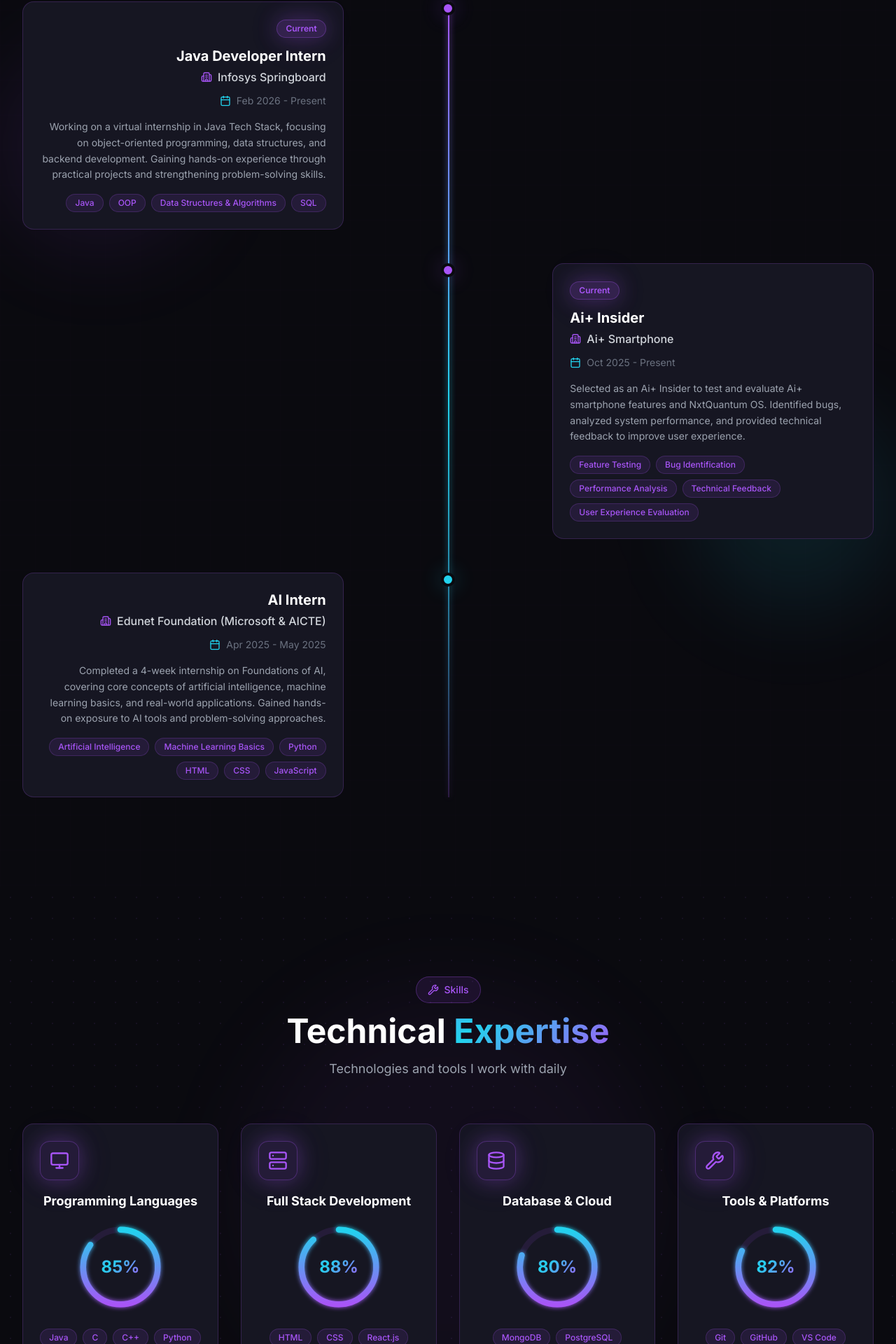
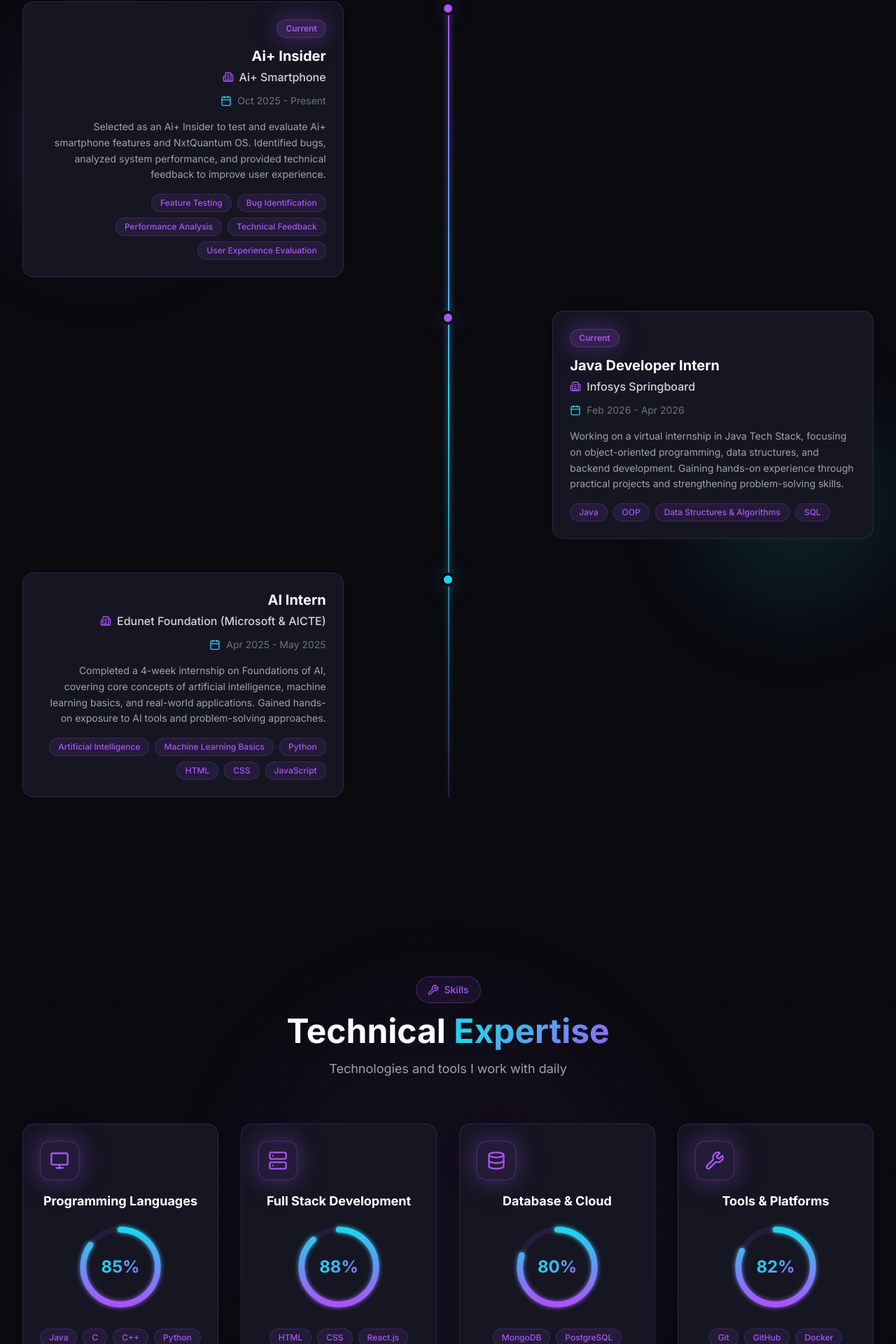
Before and after one commit to adeshsonawane46/Personal-Portfolio, a React (Vite) app: page / in a window 1280 px wide. Shown: the part 2178-4098 px from the top of the page at 70% size. Built offline with nearby package versions, Linux system fonts and the light colour scheme.

Commit message:
Updated skills section

```diff
--- a/src/data/portfolioData.js
+++ b/src/data/portfolioData.js
@@ -32,15 +32,6 @@ export const stats = [
 export const experiences = [
   {
     id: 1,
-    role: "Java Developer Intern",
-    company: "Infosys Springboard",
-    period: "Feb 2026 - Present",
-    description: "Working on a virtual internship in Java Tech Stack, focusing on object-oriented programming, data structures, and backend development. Gaining hands-on experience through practical projects and strengthening problem-solving skills.",
-    skills: ["Java", "OOP", "Data Structures & Algorithms", "SQL"],
-    current: true,
-  },
-  {
-    id: 2,
     role: "Ai+ Insider",
     company: "Ai+ Smartphone",
     period: "Oct 2025 - Present",
@@ -48,6 +39,17 @@ export const experiences = [
     skills: ["Feature Testing", "Bug Identification", "Performance Analysis", "Technical Feedback", "User Experience Evaluation"],
     current: true,
   },
+
+  {
+    id: 2,
+    role: "Java Developer Intern",
+    company: "Infosys Springboard",
+    period: "Feb 2026 - Apr 2026",
+    description: "Working on a virtual internship in Java Tech Stack, focusing on object-oriented programming, data structures, and backend development. Gaining hands-on experience through practical projects and strengthening problem-solving skills.",
+    skills: ["Java", "OOP", "Data Structures & Algorithms", "SQL"],
+    current: true,
+  },
+
   {
     id: 3,
     role: "AI Intern",
@@ -72,21 +74,21 @@ export const skills = [
     category: "Full Stack Development",
     icon: "Server",
     progress: 88,
-    skills: ["HTML", "CSS", "React.js", "Node.js", "Express.js", "Tailwind CSS", "REST APIs"],
+    skills: ["HTML", "CSS", "React.js", "Node.js", "Express.js", "Tailwind CSS", "Laravel", "REST APIs"],
   },
   {
     id: 3,
     category: "Database & Cloud",
     icon: "Database",
     progress: 80,
-    skills: ["MongoDB", "PostgreSQL", "MySQL", "Firebase"],
+    skills: ["MongoDB", "PostgreSQL", "MySQL", "AWS EC2"],
   },
   {
     id: 4,
     category: "Tools & Platforms",
     icon: "Wrench",
     progress: 82,
-    skills: ["Git", "GitHub", "VS Code", "Vercel", "Netlify", "Render", "Figma", "Canva"],
+    skills: ["Git", "GitHub", "Docker", "Linux", "VS Code", "Vercel", "Netlify", "Render", "Figma", "Canva"],
   },
 ];
 
@@ -201,7 +203,7 @@ export const educationData = [
     title: "Undergraduate Degree (B.Tech, CSE)",
     institute: "Lovely Professional University",
     year: "2023 - 2027",
-    percentage: "CGPA: 6.97",
+    percentage: "CGPA: 7.03",
     description:
       "Focused on Computer Science, Full Stack Development, and Software Engineering, building scalable applications with hands-on projects.",
   },
```
